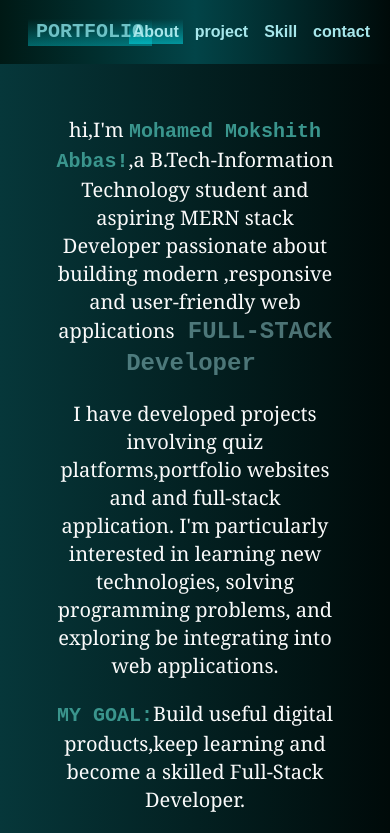
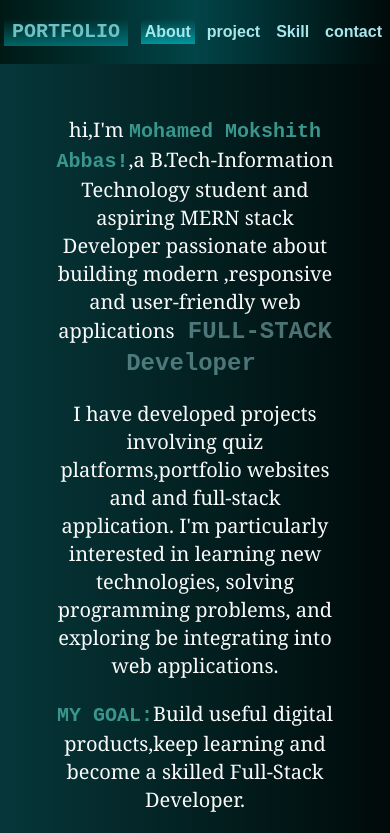
Before and after one commit to abbas-pr/ABBAS_PORTFOLIO, a React app in the folder portfolio/: page / in a window 390 px wide. Shown: the top 833 px of the page. Built offline with nearby package versions, Linux system fonts and the light colour scheme; the HTML template or start-up script is replaced by a standard one.

Commit message:
debug-respons for navbar

```diff
--- a/portfolio/src/component/Navbar.jsx
+++ b/portfolio/src/component/Navbar.jsx
@@ -6,12 +6,12 @@ import Skill from './section/Skill.jsx'
 export default function Navbar(){
     return (
         <>
-    <nav className="bg-purple-800 text-white p3  flex justify-between items-center h-16 fixed w-full">
-        <div className="relative left-7 font-bold px-2 text-xl">
+    <nav className="bg-purple-800 text-white  flex justify-between items-center h-16 fixed w-full">
+        <div className="relative left-1 md:left-7 font-bold px-2 text-xl">
           <p>PORTFOLIO</p>
         </div>
         <div>
-            <ul className='relative right-4 flex justify-around items-center gap-2 md:gap-5'>
+            <ul className='relative right-1 md:right-4 flex justify-around items-center gap-2 md:gap-5'>
 
            <li className='cursor-pointer'><Link activeClass='active' spy={true} to="About" smooth={true} duration={500} className='font-bold p-1'>About</Link></li>
             <li className='cursor-pointer'><Link activeClass='active' spy={true} to="Project" smooth={true} duration={300} className='  font-bold p-1 rounded-xl  transision-3'>project</Link></li>
```
